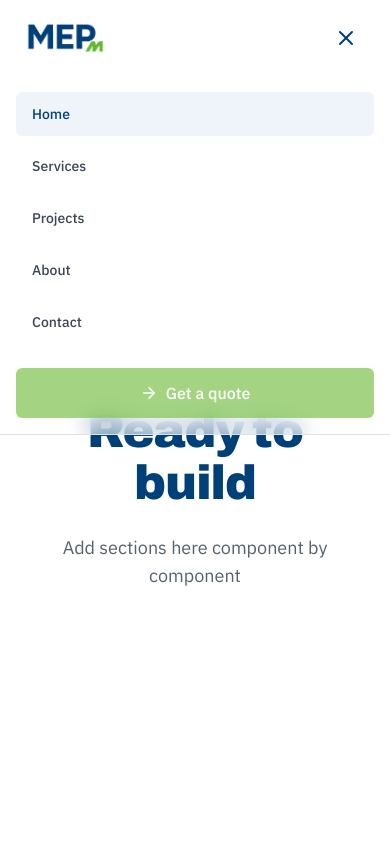
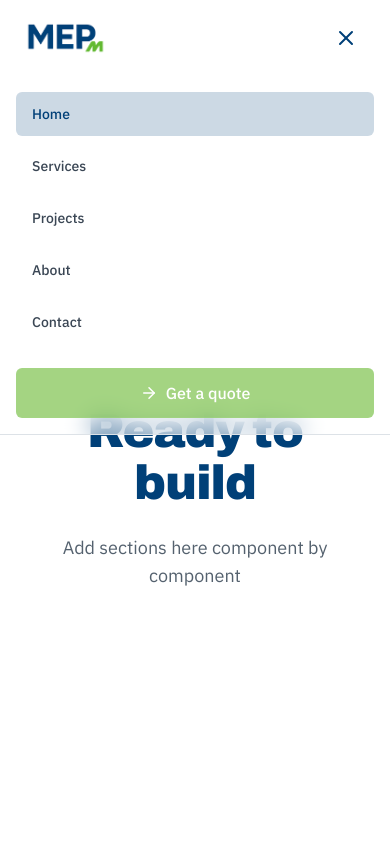
Before and after one commit to Harleywill/mepm-website, a Next.js app: page / in a window 390 px wide. Both pictures are taken after a click on the button "Toggle menu". Shown: the top 844 px of the page. Built offline with nearby package versions, Linux system fonts and the light colour scheme.

Commit message:
style: make active mobile menu item semi-transparent (80% opacity)
- Change active state from solid bg-navy-50 to bg-navy-700/20 + backdrop-blur-sm
- Creates glass-morphism effect for highlighted nav items
- Hover state also gets slight transparency for consistency

```diff
--- a/app/components/layout/Header.tsx
+++ b/app/components/layout/Header.tsx
@@ -152,8 +152,8 @@ export default function Header({ activeSection = 'Home', onNavClick }: HeaderPro
                     onClick={() => handleNavClick(link.label, link.id)}
                     className={`w-full text-left px-4 py-3 rounded-md font-body font-medium text-sm transition-colors ${
                       isActive
-                        ? 'bg-navy-50 text-navy-700'
-                        : 'text-slate-700 hover:bg-navy-50'
+                        ? 'bg-navy-700/20 backdrop-blur-sm text-navy-700'
+                        : 'text-slate-700 hover:bg-navy-50/40'
                     }`}
                   >
                     {link.label}
```
